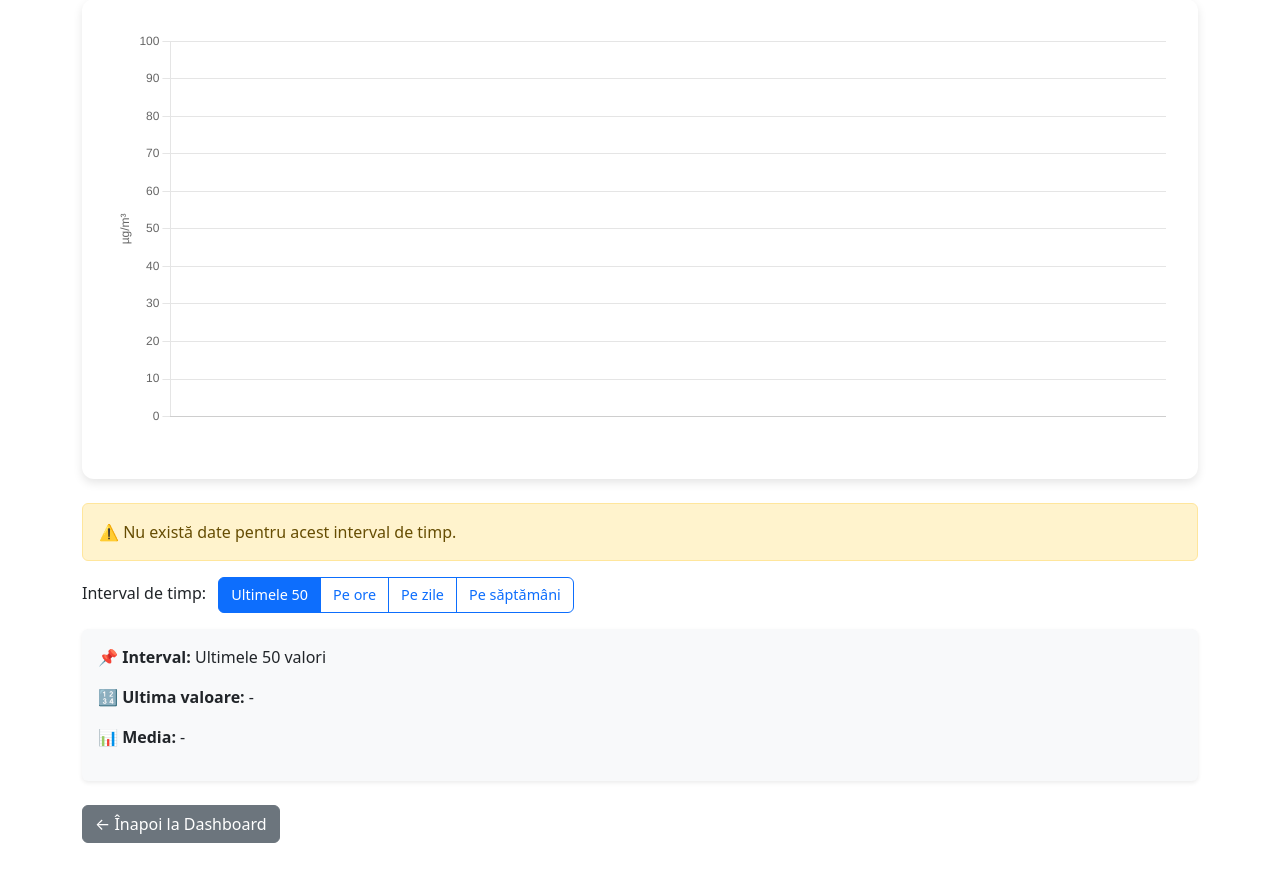
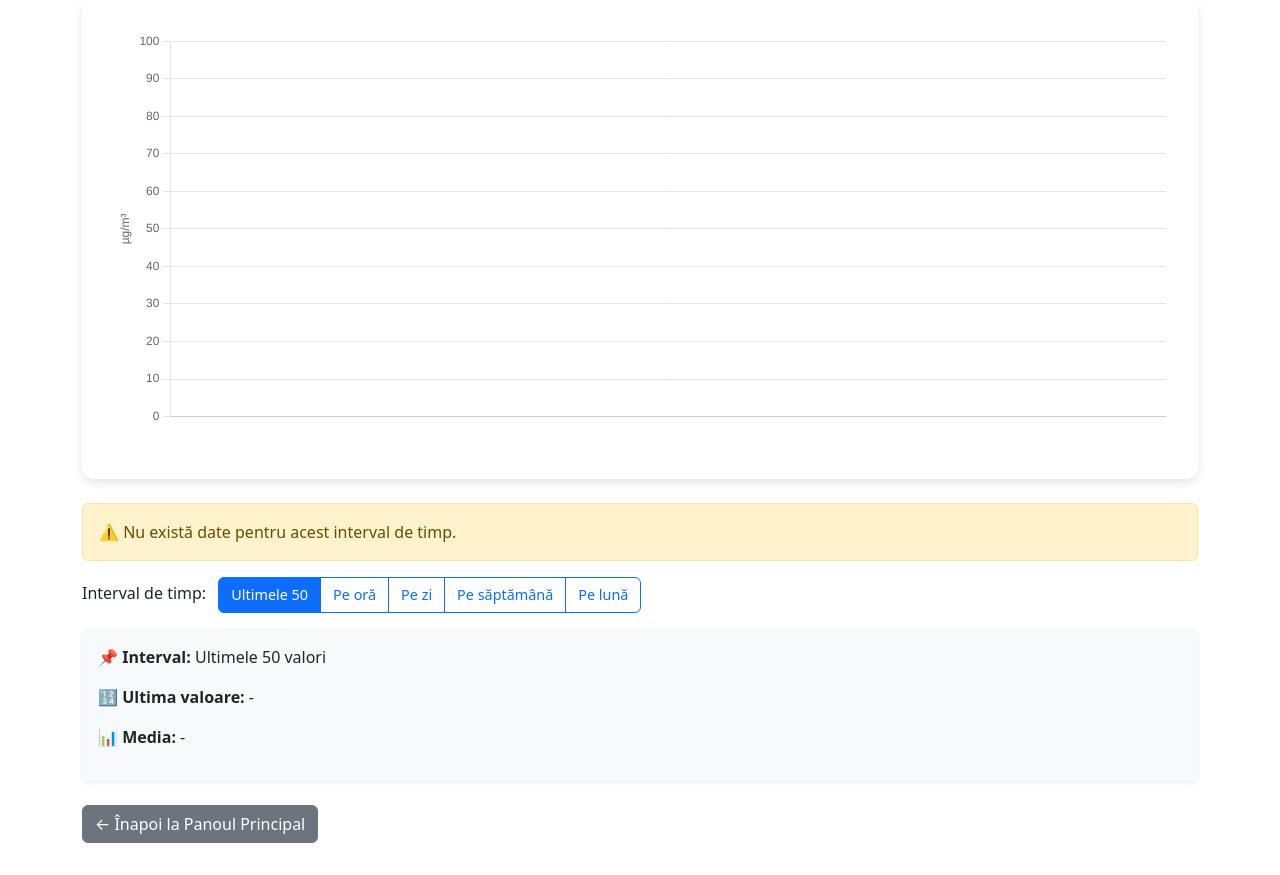
Before and after one commit to roxiexd7015/smartroom, a Flask app: page /details/1 in a window 1280 px wide. Shown: the part 175-1050 px from the top of the page. Run offline with Flask 3, Linux system fonts and the light colour scheme; data that the repository does not hold is empty; some libraries are stand-ins or nearby versions.

Commit message:
added logic for week and month view in graph

```diff
--- a/app.py
+++ b/app.py
@@ -195,34 +195,59 @@ def sensor_details_api(sensor):
             elif range_type == 'day':
                 time_limit = datetime.now() - timedelta(days=1)
             elif range_type == 'week':
-                time_limit = datetime.now() - timedelta(weeks=1)
+                time_limit = datetime.now() - timedelta(7)
+            elif range_type == 'month':
+                time_limit = datetime.now() - timedelta(days=30)
             else:
                 time_limit = datetime.now() - timedelta(hours=1)
 
-            query = f"""
-                SELECT {column}, {avg_column if avg_column else 'NULL'}, timestamp
-                FROM sensor_data
-                WHERE timestamp >= %s
-                ORDER BY timestamp ASC
-            """
+            if range_type in ['week', 'month']:
+                # Agregăm pe zi
+                query = f"""
+                    SELECT DATE(timestamp) AS zi,
+                        AVG({column}),
+                        AVG({avg_column})
+                    FROM sensor_data
+                    WHERE timestamp >= %s
+                    GROUP BY zi
+                    ORDER BY zi ASC
+                """
+            else:
+                # Păstrăm toate valorile
+                query = f"""
+                    SELECT {column}, {avg_column if avg_column else 'NULL'}, timestamp
+                    FROM sensor_data
+                    WHERE timestamp >= %s
+                    ORDER BY timestamp ASC
+                """
             cursor.execute(query, (time_limit,))
+
 
         rows = cursor.fetchall()
         conn.close()
 
         data = []
-        for row in rows:
+
+        #inversare lista pentru a afisa valorile in ordine cronologica la "latest"
+        if range_type == 'latest':
+            iter_rows = rows[::-1]
+        else:
+            iter_rows = rows
+
+        for row in iter_rows:
             valoare = row[0]
             medie = row[1]
-            if range_type == 'day':
-                timestamp = row[2].strftime("%H:%M")
-            elif range_type == 'week':
-                zi_en = row[2].strftime("%a")  # 'Mon', 'Tue' etc.
+
+            if range_type == 'week':
+                zi_en = row[0].strftime("%a")  # row[0] e deja DATE(timestamp)
                 timestamp = week_days.get(zi_en, zi_en)
             elif range_type == 'month':
-                timestamp = row[2].strftime("%d.%m")  # gen: 01.06
+                timestamp = row[0].strftime("%d.%m")
+            elif range_type in ['day', 'hour']:
+                timestamp = row[2].strftime("%H:%M")
             else:
                 timestamp = row[2].strftime("%H:%M")
+
 
             d = {
                 'valoare': valoare,
--- a/templates/details.html
+++ b/templates/details.html
@@ -30,10 +30,11 @@
     <div class="mb-3">
         <label class="form-label me-2">Interval de timp:</label>
         <div class="btn-group" role="group" aria-label="Interval">
-            <button type="button" class="btn btn-outline-primary active" onclick="setRange('latest', this)">Ultimele 50</button>
-            <button type="button" class="btn btn-outline-primary" onclick="setRange('hour', this)">Pe ore</button>
-            <button type="button" class="btn btn-outline-primary" onclick="setRange('day', this)">Pe zile</button>
-            <button type="button" class="btn btn-outline-primary" onclick="setRange('week', this)">Pe săptămâni</button>
+            <button class="btn btn-outline-primary active" onclick="setRange('latest', this)">Ultimele 50</button>
+            <button class="btn btn-outline-primary" onclick="setRange('hour', this)">Pe oră</button>
+            <button class="btn btn-outline-primary" onclick="setRange('day', this)">Pe zi</button>
+            <button class="btn btn-outline-primary" onclick="setRange('week', this)">Pe săptămână</button>
+            <button class="btn btn-outline-primary" onclick="setRange('month', this)">Pe lună</button>
         </div>
     </div>
 
@@ -68,7 +69,7 @@
         </div>
       {% endif %}
     </div>
-    <a href="/dashboard" class="btn btn-secondary">← Înapoi la Dashboard</a>
+    <a href="/dashboard" class="btn btn-secondary">← Înapoi la Panoul Principal</a>
   </div>
 
 <!-- Chart.js -->
@@ -169,7 +170,8 @@ async function fetchSensorData() {
         "latest": "Ultimele 50 valori",
         "hour": "Ultima oră",
         "day": "Ultimele 24h",
-        "week": "Ultima săptămână"
+        "week": "Ultima săptămână",
+        "month": "Ultima lună"
     }[currentRange] || "Interval necunoscut";
 
     document.getElementById("interval-label").textContent = intervalText;
@@ -177,6 +179,8 @@ async function fetchSensorData() {
     //comparare valori brute
     if (JSON.stringify(currentValues) !== JSON.stringify(lastValues)) {
       lastValues = currentValues;
+
+      chart.config.type = (currentRange === "week" || currentRange === "month") ? 'bar' : 'line';
 
       // scalare automată a axei Y
       const minY = Math.min(...primary);
```
